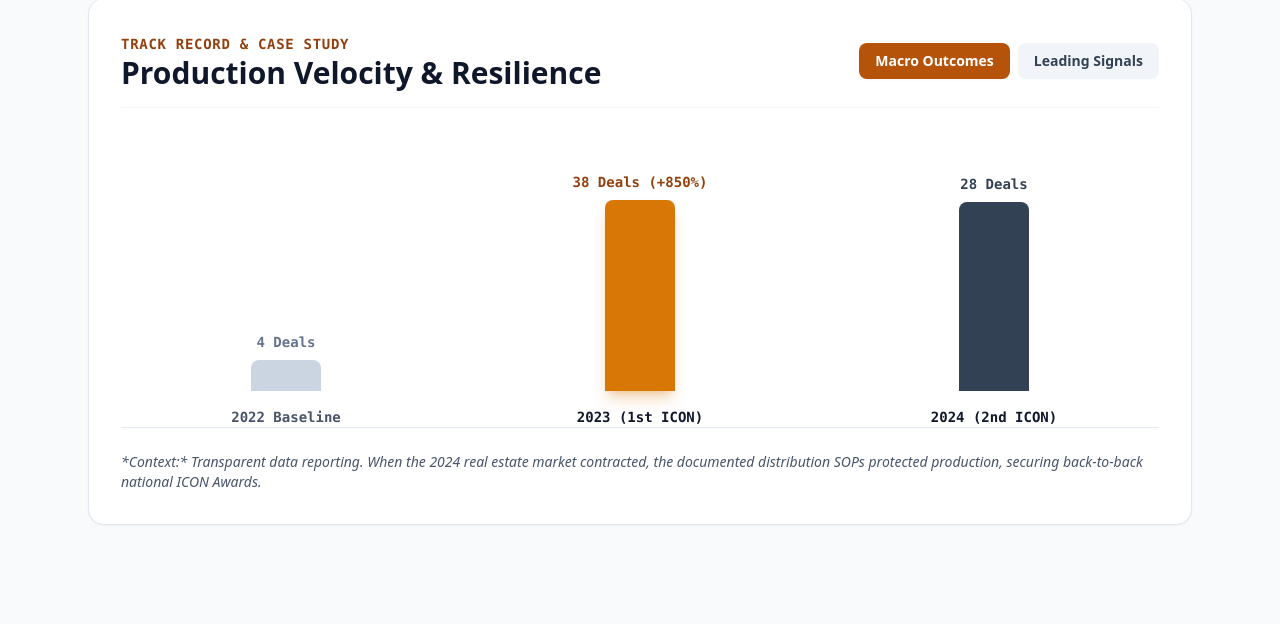
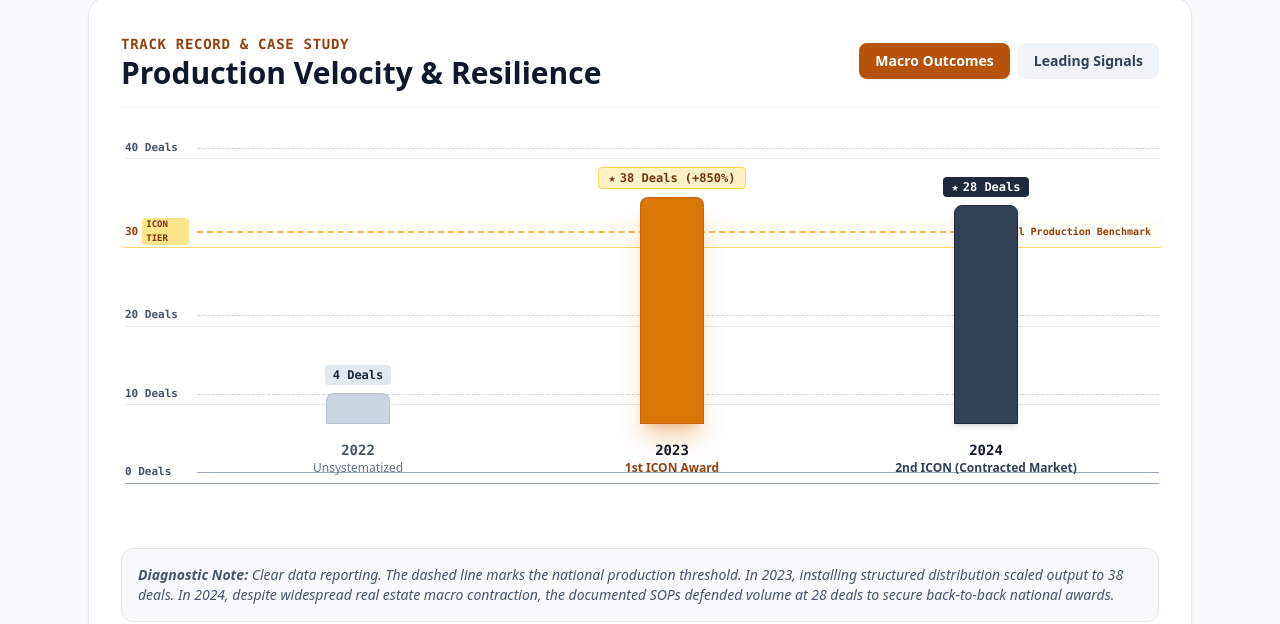
Before and after one commit to jpbimperial71675-cyber/B2B, a plain HTML site: page index.html in a window 1280 px wide. Shown: the part 2972-3596 px from the top of the page. Drawn offline with nearby package versions, Linux system fonts and the light colour scheme.

Commit message:
Refine comments for clarity and consistency
Updated comments for clarity and consistency in sections related to video sources, charts, and operational reliability.

```diff
--- a/index.html
+++ b/index.html
@@ -95,7 +95,7 @@
               playsinline
               controls
               preload="auto">
-              <!-- Casing and directory permutations for robust discovery -->
+              <!-- Robust casing & path options -->
               <source src="Assest/Images/B2B.mp4" type="video/mp4">
               <source src="assets/images/B2B.mp4" type="video/mp4">
               <source src="Assets/Images/B2B.mp4" type="video/mp4">
@@ -110,7 +110,7 @@
       </div>
     </section>
 
-    <!-- Section 02: Executive Placement & Alignment (Framed with Quiet Authority) -->
+    <!-- Section 02: Executive Placement & Alignment -->
     <section id="matrix" class="p-6 sm:p-8 rounded-2xl bg-white border border-slate-200 shadow-sm space-y-6">
       <div class="flex flex-col sm:flex-row sm:items-center justify-between gap-3 border-b border-slate-100 pb-4">
         <div>
@@ -273,7 +273,7 @@
       </div>
     </section>
 
-    <!-- Section 06: Proof & Case Study (Proportionally Balanced Bar Chart) -->
+    <!-- Section 06: Proof & Case Study (Calibrated Y-Axis Legend & Milestone Lines) -->
     <section id="proof" class="p-6 sm:p-8 rounded-2xl bg-white border border-slate-200 shadow-sm space-y-8">
       <div class="flex flex-col sm:flex-row sm:items-center justify-between gap-4 border-b border-slate-100 pb-4">
         <div>
@@ -286,34 +286,106 @@
         </div>
       </div>
 
-      <!-- Macro Outcomes: Vertical Bar Chart -->
+      <!-- Macro Outcomes: Calibrated Chart with Y-Axis Milestones -->
       <div id="view-macro" class="space-y-6">
-        <div class="h-64 sm:h-72 flex items-end justify-around gap-6 pt-8 border-b border-slate-200">
-          <!-- 2022 Baseline -->
-          <div class="flex flex-col items-center gap-2 w-1/4 h-full justify-end">
-            <span class="text-xs sm:text-sm font-mono font-bold text-slate-500">4 Deals</span>
-            <div class="w-full max-w-[70px] bg-slate-300 rounded-t-lg transition-all" style="height: 12%"></div>
-            <span class="text-xs sm:text-sm font-mono text-slate-600 mt-2 text-center font-semibold">2022 Baseline</span>
+
+        <!-- Chart Canvas Container -->
+        <div class="relative w-full h-80 sm:h-96 pt-6 pb-2">
+
+          <!-- Y-Axis Background Grid Lines & Labels -->
+          <div class="absolute inset-0 flex flex-col justify-between pointer-events-none select-none pl-1 pb-10">
+            <!-- 40 Deals Grid Line -->
+            <div class="flex items-center gap-2 border-b border-slate-200/90 pb-0.5">
+              <span class="text-[11px] font-mono font-semibold text-slate-600 w-12 sm:w-16">40 Deals</span>
+              <div class="flex-1 border-b border-dashed border-slate-300"></div>
+            </div>
+            <!-- 30 Deals Milestone Line (ICON Award Threshold) -->
+            <div class="flex items-center gap-2 border-b border-amber-300/80 pb-0.5 bg-amber-50/40 -mx-1 px-1 rounded">
+              <span class="text-[11px] font-mono font-bold text-amber-800 w-12 sm:w-16 flex items-center gap-1">
+                30 <span class="hidden sm:inline text-[9px] uppercase px-1 py-0.2 rounded bg-amber-200 text-amber-900">ICON Tier</span>
+              </span>
+              <div class="flex-1 border-b-2 border-dashed border-amber-500/70"></div>
+              <span class="text-[10px] font-mono font-bold text-amber-800 pr-2 hidden md:inline">★ National Production Benchmark</span>
+            </div>
+            <!-- 20 Deals Grid Line -->
+            <div class="flex items-center gap-2 border-b border-slate-200/90 pb-0.5">
+              <span class="text-[11px] font-mono font-semibold text-slate-600 w-12 sm:w-16">20 Deals</span>
+              <div class="flex-1 border-b border-dashed border-slate-300"></div>
+            </div>
+            <!-- 10 Deals Grid Line -->
+            <div class="flex items-center gap-2 border-b border-slate-200/90 pb-0.5">
+              <span class="text-[11px] font-mono font-semibold text-slate-600 w-12 sm:w-16">10 Deals</span>
+              <div class="flex-1 border-b border-dashed border-slate-300"></div>
+            </div>
+            <!-- 0 Deals Baseline -->
+            <div class="flex items-center gap-2 border-b border-slate-400 pb-0.5">
+              <span class="text-[11px] font-mono font-semibold text-slate-600 w-12 sm:w-16">0 Deals</span>
+              <div class="flex-1 border-b border-slate-400"></div>
+            </div>
           </div>
 
-          <!-- 2023 Scale System (Tallest Peak: 38 Deals) -->
-          <div class="flex flex-col items-center gap-2 w-1/4 h-full justify-end">
-            <span class="text-xs sm:text-sm font-mono font-extrabold text-amber-800">38 Deals (+850%)</span>
-            <div class="w-full max-w-[70px] bg-amber-600 rounded-t-lg transition-all shadow-lg shadow-amber-600/30" style="height: 100%"></div>
-            <span class="text-xs sm:text-sm font-mono font-black text-slate-900 mt-2 text-center">2023 (1st ICON)</span>
-          </div>
+          <!-- Vertical Bars Layer (Scaled Mathematically to 40-Deal Max) -->
+          <div class="relative h-full flex items-end justify-around pl-14 sm:pl-20 pr-4 pb-10 z-10">
 
-          <!-- 2024 Market Contraction (Proportionally Shorter: 28 Deals) -->
-          <div class="flex flex-col items-center gap-2 w-1/4 h-full justify-end">
-            <span class="text-xs sm:text-sm font-mono font-bold text-slate-700">28 Deals</span>
-            <div class="w-full max-w-[70px] bg-slate-700 rounded-t-lg transition-all" style="height: 74%"></div>
-            <span class="text-xs sm:text-sm font-mono font-bold text-slate-900 mt-2 text-center">2024 (2nd ICON)</span>
+            <!-- 2022: 4 Deals (10% of 40-deal scale) -->
+            <div class="flex flex-col items-center gap-2 w-1/3 sm:w-1/4 h-full justify-end group">
+              <!-- Milestone Tag -->
+              <div class="text-center">
+                <span class="inline-block px-2 py-0.5 rounded bg-slate-200 text-slate-800 text-[11px] sm:text-xs font-mono font-bold shadow-xs">
+                  4 Deals
+                </span>
+              </div>
+              <!-- Bar -->
+              <div class="w-full max-w-[64px] bg-slate-300 group-hover:bg-slate-400 rounded-t-lg transition-all duration-300 border border-slate-400/40" style="height: 10%"></div>
+              <!-- X-Axis Label -->
+              <div class="text-center pt-2">
+                <span class="block text-xs sm:text-sm font-mono font-semibold text-slate-600">2022</span>
+                <span class="block text-[10px] sm:text-xs text-slate-500 font-medium">Unsystematized</span>
+              </div>
+            </div>
+
+            <!-- 2023: 38 Deals (95% of 40-deal scale) -->
+            <div class="flex flex-col items-center gap-2 w-1/3 sm:w-1/4 h-full justify-end group">
+              <!-- Milestone Tag -->
+              <div class="text-center">
+                <span class="inline-flex items-center gap-1 px-2.5 py-0.5 rounded bg-amber-100 text-amber-900 border border-amber-300 text-[11px] sm:text-xs font-mono font-black shadow-xs">
+                  <span>★</span> 38 Deals (+850%)
+                </span>
+              </div>
+              <!-- Bar (Tallest peak commanding visual focus) -->
+              <div class="w-full max-w-[64px] bg-amber-600 group-hover:bg-amber-500 rounded-t-lg transition-all duration-300 shadow-xl shadow-amber-600/30 border border-amber-700/50" style="height: 95%"></div>
+              <!-- X-Axis Label -->
+              <div class="text-center pt-2">
+                <span class="block text-xs sm:text-sm font-mono font-black text-slate-900">2023</span>
+                <span class="block text-[10px] sm:text-xs font-bold text-amber-800">1st ICON Award</span>
+              </div>
+            </div>
+
+            <!-- 2024: 28 Deals (70% of 40-deal scale - Visibly 10 deals shorter, yet above 20) -->
+            <div class="flex flex-col items-center gap-2 w-1/3 sm:w-1/4 h-full justify-end group">
+              <!-- Milestone Tag -->
+              <div class="text-center">
+                <span class="inline-flex items-center gap-1 px-2 py-0.5 rounded bg-slate-800 text-white text-[11px] sm:text-xs font-mono font-bold shadow-xs">
+                  <span>★</span> 28 Deals
+                </span>
+              </div>
+              <!-- Bar (Visibly below 30-deal milestone line, clearly distinct from 2023) -->
+              <div class="w-full max-w-[64px] bg-slate-700 group-hover:bg-slate-600 rounded-t-lg transition-all duration-300 shadow-md border border-slate-800" style="height: 70%"></div>
+              <!-- X-Axis Label -->
+              <div class="text-center pt-2">
+                <span class="block text-xs sm:text-sm font-mono font-bold text-slate-900">2024</span>
+                <span class="block text-[10px] sm:text-xs font-semibold text-slate-700">2nd ICON (Contracted Market)</span>
+              </div>
+            </div>
+
           </div>
         </div>
 
-        <p class="text-xs sm:text-sm text-slate-600 italic leading-relaxed">
-          *Context:* Transparent data reporting. When the 2024 real estate market contracted, the documented distribution SOPs protected production, securing back-to-back national ICON Awards.
-        </p>
+        <div class="p-4 rounded-xl bg-slate-50 border border-slate-200">
+          <p class="text-xs sm:text-sm text-slate-600 italic leading-relaxed">
+            <strong>Diagnostic Note:</strong> Clear data reporting. The dashed line marks the national production threshold. In 2023, installing structured distribution scaled output to 38 deals. In 2024, despite widespread real estate macro contraction, the documented SOPs defended volume at 28 deals to secure back-to-back national awards.
+          </p>
+        </div>
       </div>
 
       <!-- Leading Signals View -->
@@ -378,7 +450,7 @@
       </div>
     </section>
 
-    <!-- Section 08: Operational Reliability & Infrastructure (Quiet Confidence) -->
+    <!-- Section 08: Operational Reliability & Infrastructure -->
     <section id="stack" class="p-6 sm:p-8 rounded-2xl bg-white border border-slate-200 shadow-sm space-y-6">
       <div class="space-y-1">
         <span class="text-xs sm:text-sm font-mono text-amber-800 uppercase font-bold tracking-wider">Operational Reliability</span>
```
